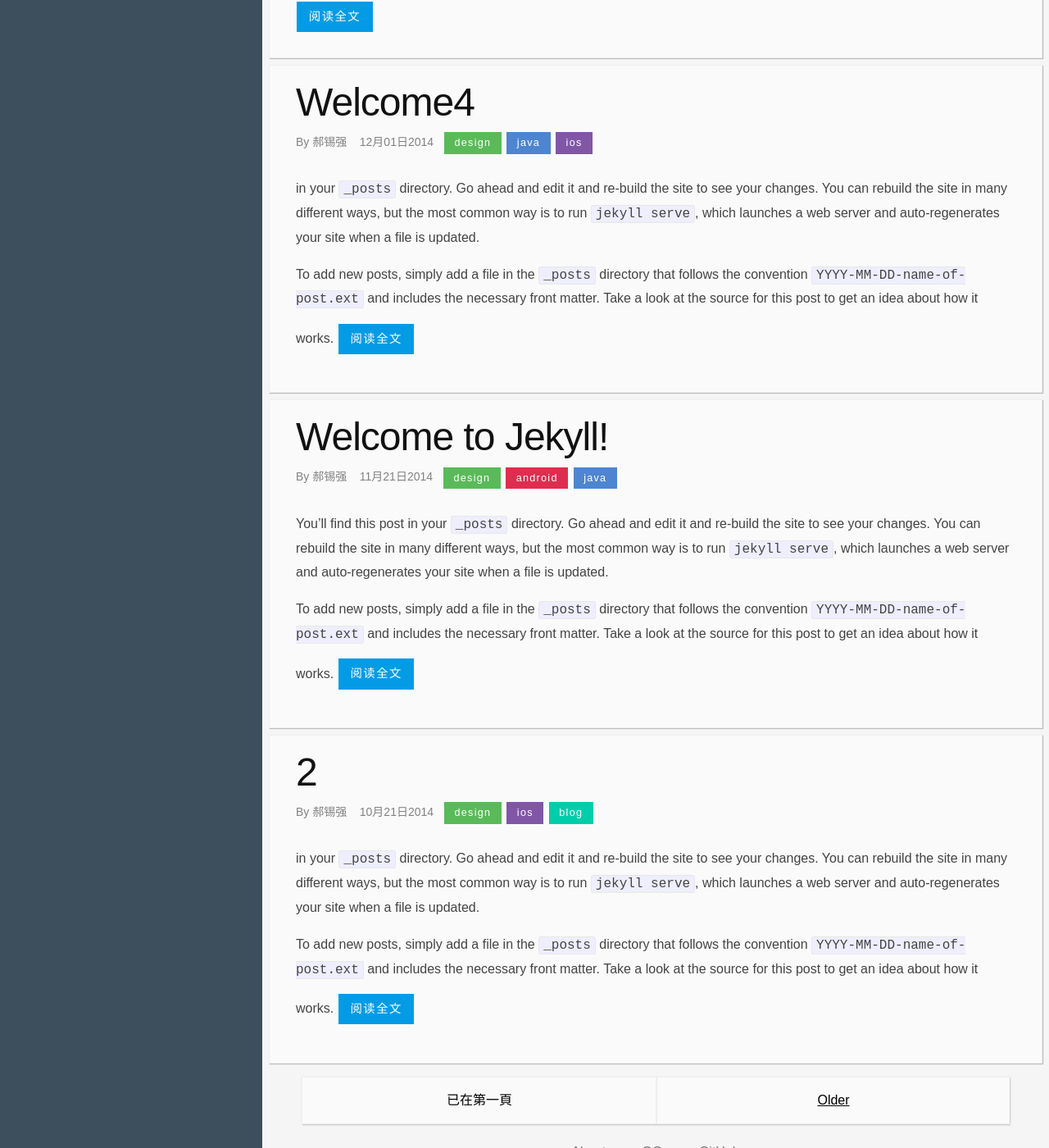
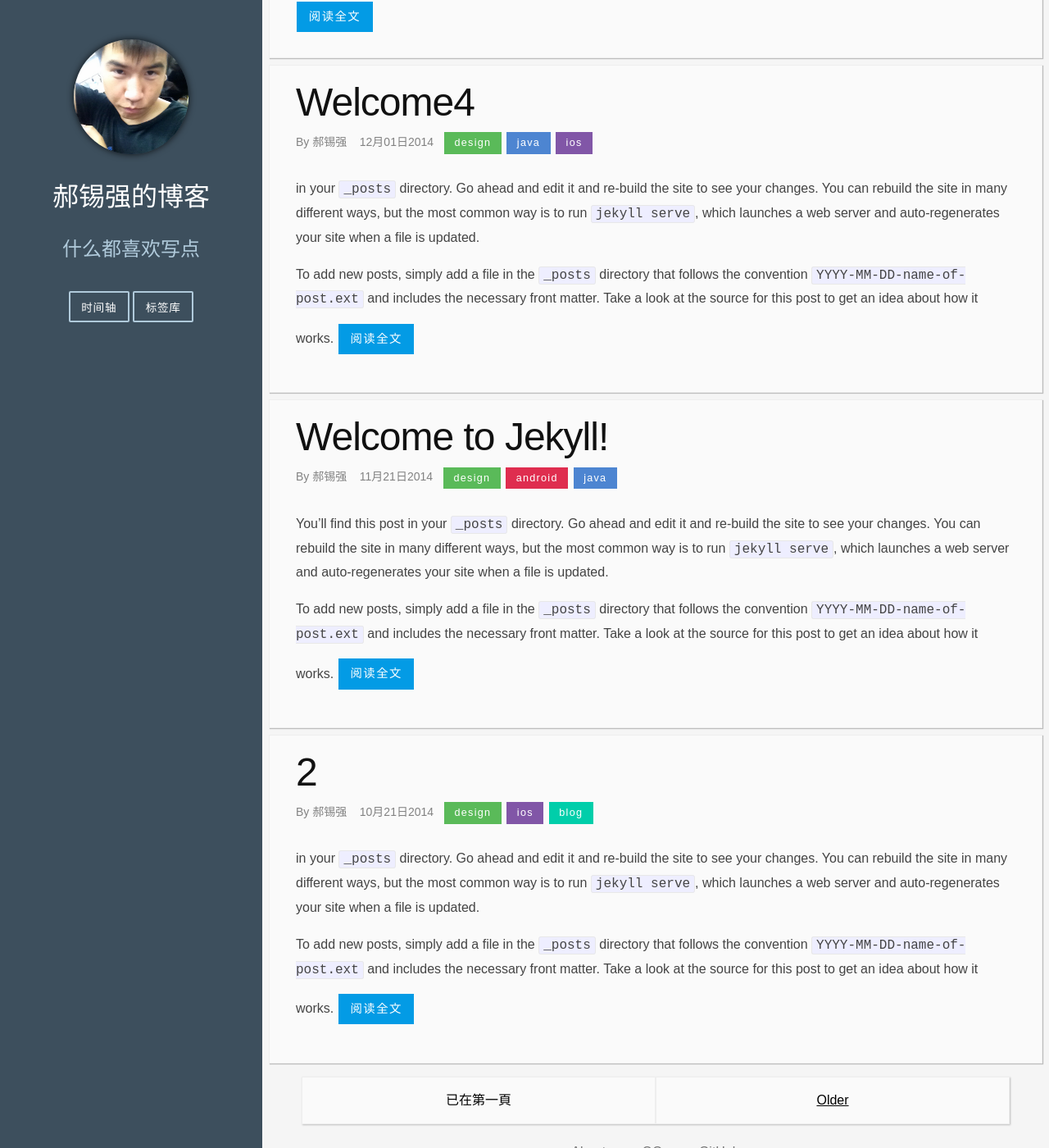
Before and after one commit to Haoxiqiang/haoxiqiang-template, a Jekyll site: the page built from hxq-template/index.html, in a window 1280 px wide and 1400 px high, scrolled down 640 px. Shown: the whole window at 82% size. Built offline with Jekyll 4.4.1, drawn with Linux system fonts in a browser that asks for light colours; the list of posts is cut into pages by our own code.

Commit message:
1.update 2.01

```diff
--- /dev/null
+++ b/hxq-template/CNAME
@@ -0,0 +1 @@
+haoxiqiang.info
--- a/hxq-template/_config.yml
+++ b/hxq-template/_config.yml
@@ -11,7 +11,7 @@ detach:  false
 port:    4000
 host:    127.0.0.1
 url: "http://haoxiqiang.info"
-baseurl: "/blog"
+baseurl: ""
 twitter_username: haoxiqiang
 github_username:  haoxiqiang
 
@@ -29,7 +29,6 @@ markdown_ext: "markdown,mkdown,mkdn,mkd,md"
 highlighter: pygments
 
 kramdown:
-  parse_block_html: true
   input: GFM
 
 permalink: /:categories/:year-:month-:title.html
--- a/hxq-template/_includes/head.html
+++ b/hxq-template/_includes/head.html
@@ -1,7 +1,6 @@
 <head>
   <meta charset="utf-8">
-  <meta http-equiv="X-UA-Compatible" content="IE=edge">
-  <meta name="viewport" content="width=device-width initial-scale=1">
+  <meta name="viewport" content="width=device-width, initial-scale=1.0">
 
   <title>{% if page.title %}{{ page.title }}{% else %}{{ site.title }}{% endif %}</title>
   <meta name="description" content="{% if page.excerpt %}{{ page.excerpt | strip_html | strip_newlines | truncate: 160 }}{% else %}{{ site.description }}{% endif %}">
--- a/hxq-template/_layouts/default.html
+++ b/hxq-template/_layouts/default.html
@@ -4,16 +4,36 @@
   {% include head.html %}
   {% include analytics.html %}
 
-  <body>
-    <div id="layout" class="pure-g">
-      {% include header.html %}
+<body>
+  <div id="layout" class="pure-g">
+      <div class="sidebar pure-u-1 pure-u-md-1-4">
+
+          <div class="sidebar-header">
+              <div class="sidebar-header-pic">
+                  <a href="{{'/'| prepend: site.baseurl}}">
+                      <img src="{{'/img/headicon.png'| prepend: site.baseurl }}" alt="Profile Picture" style="width: 140px;" title="返回首页">
+                  </a>
+              </div>
+              <h1 class="sidebar-title">郝锡强的博客</h1>
+              <h2 class="sidebar-tagline">什么都喜欢写点</h2>
+
+              <nav class="sidebar-nav">
+                  <ul class="sidebar-nav-list">
+                      <li class="sidebar-nav-item">
+                          <a class="pure-button" href="{{'/list/timing.html'| prepend: site.baseurl }}">时间轴</a>
+                      </li>
+                      <li class="sidebar-nav-item">
+                          <a class="pure-button" href="{{'/list/tag.html'| prepend: site.baseurl }}">标签库</a>
+                      </li>
+                  </ul>
+              </nav>
+          </div>
+      </div>
 
       <div class="content pure-u-1 pure-u-md-3-4">
           {{ content }}
       </div>
-
-
-    </div>
-  </body>
+  </div>
+</body>
 
 </html>
--- a/hxq-template/_sass/_base.scss
+++ b/hxq-template/_sass/_base.scss
@@ -1,8 +1,13 @@
 /**
  * Reset some basic elements
  */
+* {
+    -webkit-box-sizing: border-box;
+    -moz-box-sizing: border-box;
+    box-sizing: border-box;
+}
 
-body, h1, h2, h3, h4, h5, h6,
+h1, h2, h3, h4, h5, h6,
 p, blockquote, pre, hr,
 dl, dd, ol, ul, figure {
     margin: 0;
@@ -18,7 +23,7 @@ body {
 
     -webkit-text-size-adjust: 100%;
     background: #f5f5f5;
-    overflow-x:hidden;
+
 }
 
 code.has-jax {font: inherit; font-size: 100%; background: inherit; border: inherit;}
@@ -91,10 +96,16 @@ pre {
 }
 
 /*hxq*/
+html,body,#layout{
+    min-height: 100%;
+    padding: 0;
+    height: 100%;
+}
 .sidebar {
     background: $sidebar-backgroud;
     color: #fff;
     text-align: center;
+    overflow-y:hidden;
 }
 .sidebar-header {
     clear: both;
@@ -323,24 +334,21 @@ a.pagination-item{
     text-align: center;
 }
 
-@include media-query($on-laptop) {
-    .footer-col-1,
-    .footer-col-2 {
-        width: -webkit-calc(50% - (#{$spacing-unit} / 2));
-        width:         calc(50% - (#{$spacing-unit} / 2));
+@media (min-width: 48em) {
+    .content {
+        // padding: 2em 3em 0;
+        margin-left: 25%;
     }
 
-    .footer-col-3 {
-        width: -webkit-calc(100% - (#{$spacing-unit} / 2));
-        width:         calc(100% - (#{$spacing-unit} / 2));
+    .header {
+        margin: 80% 2em 0;
+        text-align: right;
     }
-}
 
-@include media-query($on-palm) {
-    .footer-col {
-        float: none;
-        width: -webkit-calc(100% - (#{$spacing-unit} / 2));
-        width:         calc(100% - (#{$spacing-unit} / 2));
+    .sidebar {
+        position: fixed;
+        top: 0;
+        bottom: 0;
     }
 }
 
@@ -363,8 +371,8 @@ a.pagination-item{
 
     > svg {
         display: inline-block;
-        width: 16px;
-        height: 16px;
+        width: 1em;
+        height: 1em;
         vertical-align: middle;
 
         path {
```
Also changed, not shown: other parts of hxq-template/_includes/head.html (+0 -6 lines), hxq-template/_layouts/post.html (+9 -1 lines).
